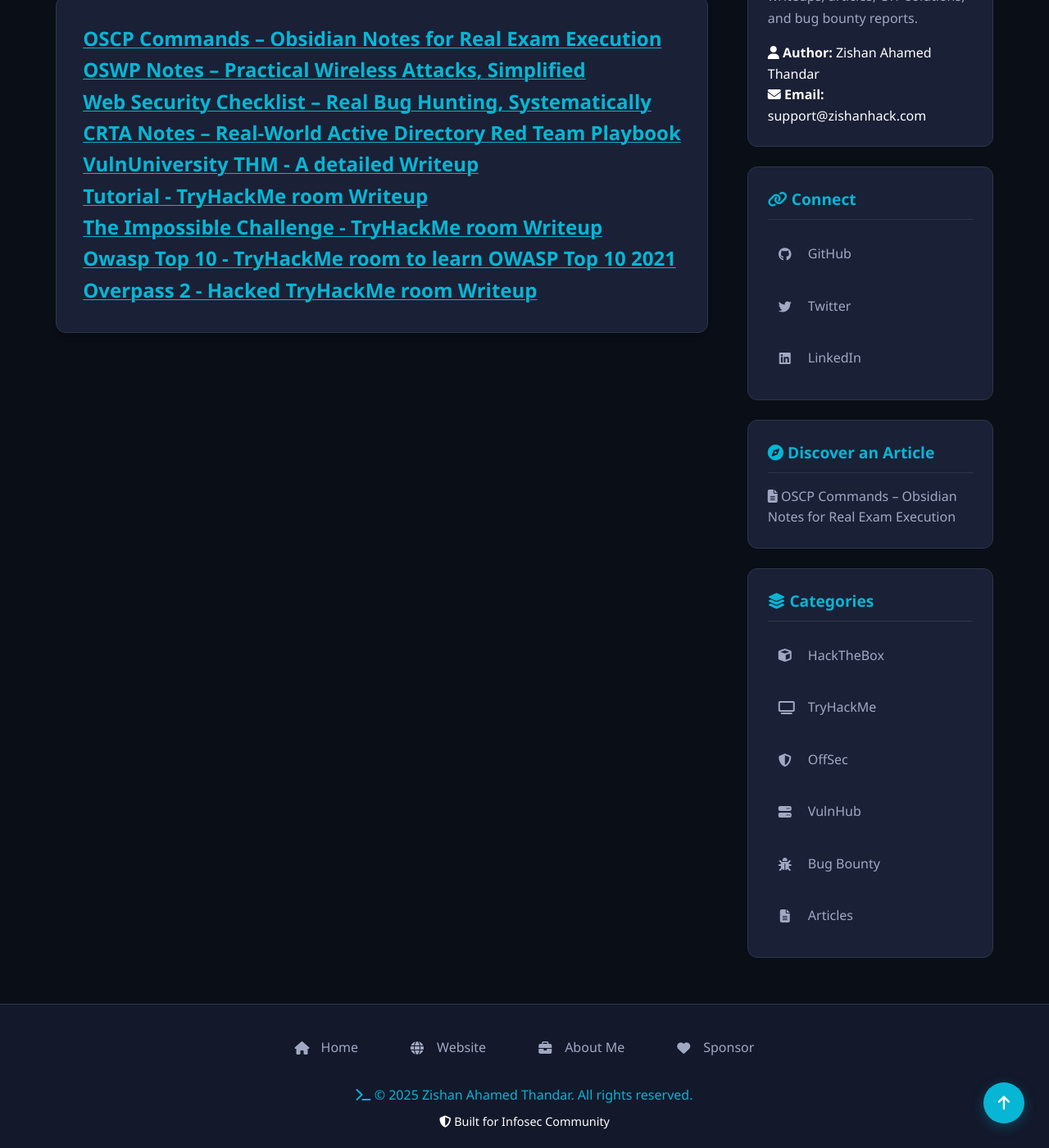
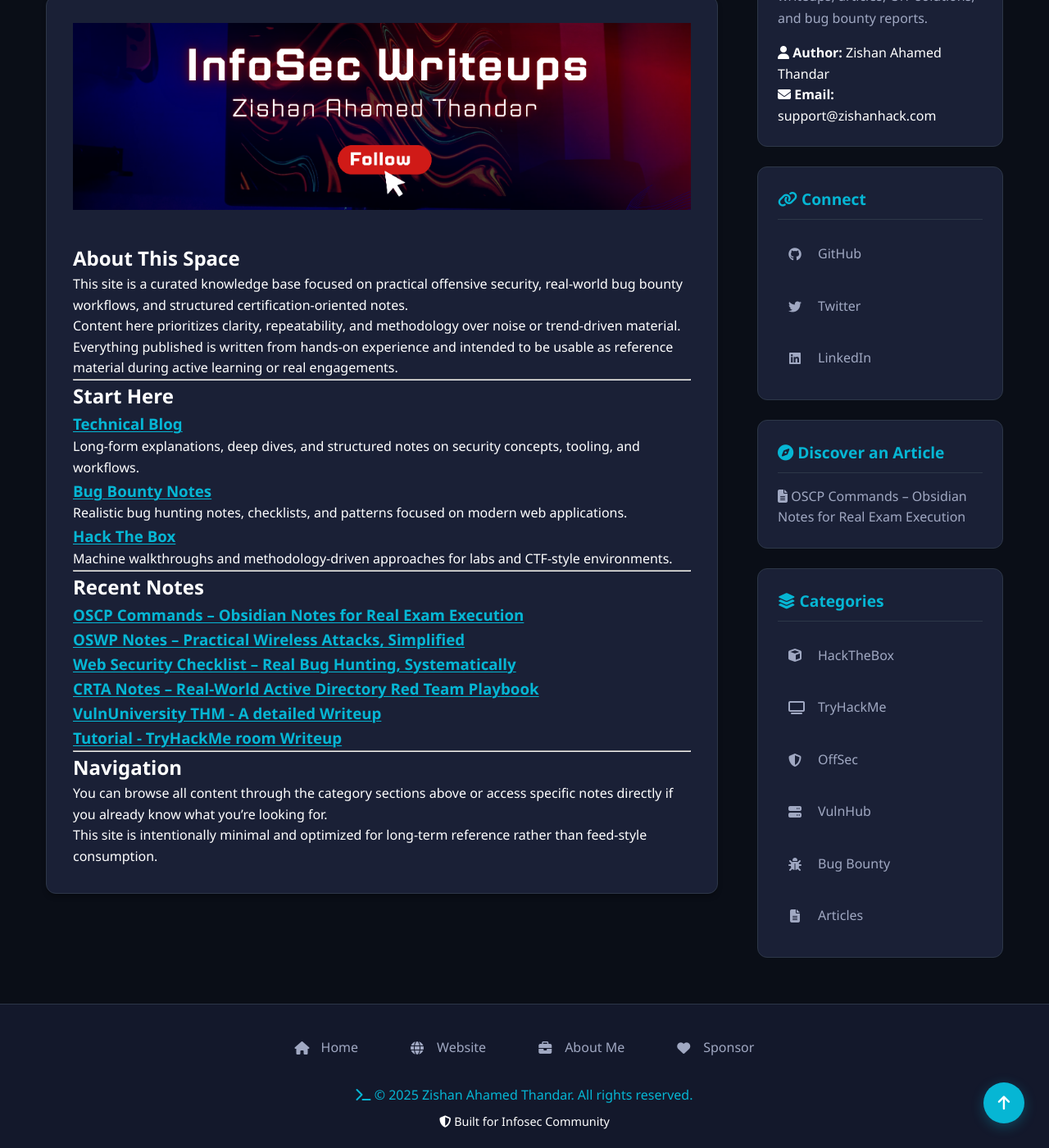
Before and after one commit to ZishanAdThandar/WriteUps, a Jekyll site: the page built from index.md, in a window 1280 px wide and 1400 px high, scrolled down 407 px. Shown: the whole window at 82% size. Built offline with Jekyll 4.4.1, drawn with Linux system fonts in a browser that asks for light colours.

Commit message:
modified:   index.md

```diff
--- a/index.md
+++ b/index.md
@@ -1,17 +1,62 @@
 ---
 layout: default
-title: All Posts
+title: Home
 ---
 
+<img src="/banner.png" alt="ZishanHack Banner" style="width:100%;max-height:260px;object-fit:cover;margin-bottom:2rem;" />
+
+## About This Space
+
+This site is a curated knowledge base focused on practical offensive security, real-world bug bounty workflows, and structured certification-oriented notes.
+Content here prioritizes clarity, repeatability, and methodology over noise or trend-driven material.
+
+Everything published is written from hands-on experience and intended to be usable as reference material during active learning or real engagements.
+
+---
+
+## Start Here
+
 <div class="post-grid">
-{% for post in site.posts limit:9 %}
+
+<article class="post-card">
+  <h3><a href="/posts/blog/">Technical Blog</a></h3>
+  <p>Long-form explanations, deep dives, and structured notes on security concepts, tooling, and workflows.</p>
+</article>
+
+<article class="post-card">
+  <h3><a href="/posts/bugbounty/">Bug Bounty Notes</a></h3>
+  <p>Realistic bug hunting notes, checklists, and patterns focused on modern web applications.</p>
+</article>
+
+<article class="post-card">
+  <h3><a href="/posts/hackthebox/">Hack The Box</a></h3>
+  <p>Machine walkthroughs and methodology-driven approaches for labs and CTF-style environments.</p>
+</article>
+
+</div>
+
+---
+
+## Recent Notes
+
+<div class="post-grid">
+{% for post in site.posts limit:6 %}
   <article class="post-card">
-    <h2>
-      <a href="{{ post.url | relative_url }}">{{ post.title }}</a>
-    </h2>
+    <h3>
+      <a href="{{ post.url | relative_url }}">
+        {{ post.title }}
+      </a>
+    </h3>
     {% if post.description %}
       <p>{{ post.description }}</p>
     {% endif %}
   </article>
 {% endfor %}
 </div>
+
+---
+
+## Navigation
+
+You can browse all content through the category sections above or access specific notes directly if you already know what you’re looking for.
+This site is intentionally minimal and optimized for long-term reference rather than feed-style consumption.
```
